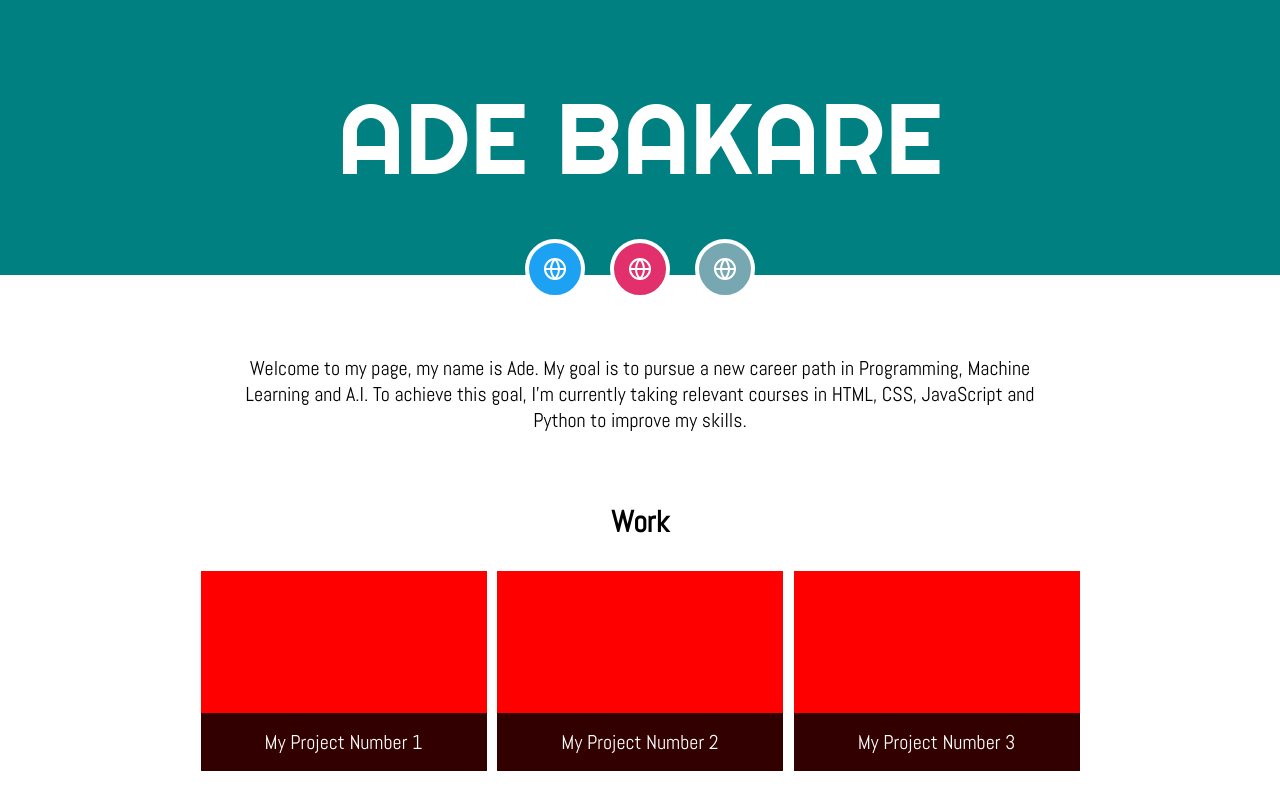
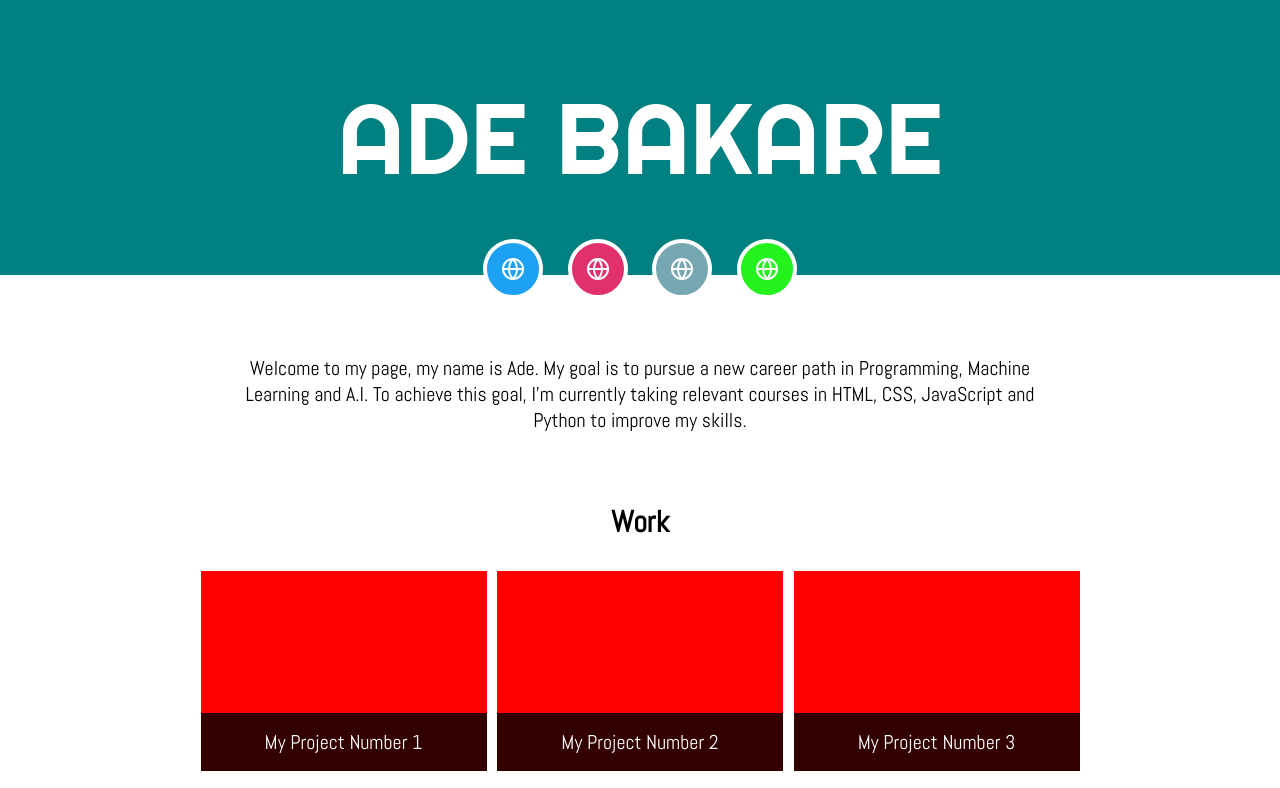
Before and after one commit to AdeBakare/portfoliopage, a plain HTML site: page index.html in a window 1280 px wide. Shown: the top 788 px of the page. Drawn offline with Linux system fonts and the light colour scheme; a web font is replaced by a local one.

Commit message:
minor updates

```diff
--- a/index.html
+++ b/index.html
@@ -23,6 +23,9 @@
         </li>
         <li>
           <a href="https://teamtreehouse.com/adebakare" target="_blank" class="sn-website"></a>
+        </li>
+        <li>
+          <a href="https://www.linkedin.com/in/ade-bakare/" target="_blank" class="sn-website4"></a>
         </li>
       </ul>
     </nav>
--- a/styles.css
+++ b/styles.css
@@ -67,6 +67,11 @@ header .social-nav {
   border: 4px solid white;
 }
 
+.social-nav .sn-website4 {
+  background: url('./images/globe.svg') no-repeat 50% 50%;
+  background-color: rgb(36, 242, 29);
+}
+
 .social-nav .sn-website3 {
   background: url('./images/globe.svg') no-repeat 50% 50%;
   background-color: #1DA1F2;
```
